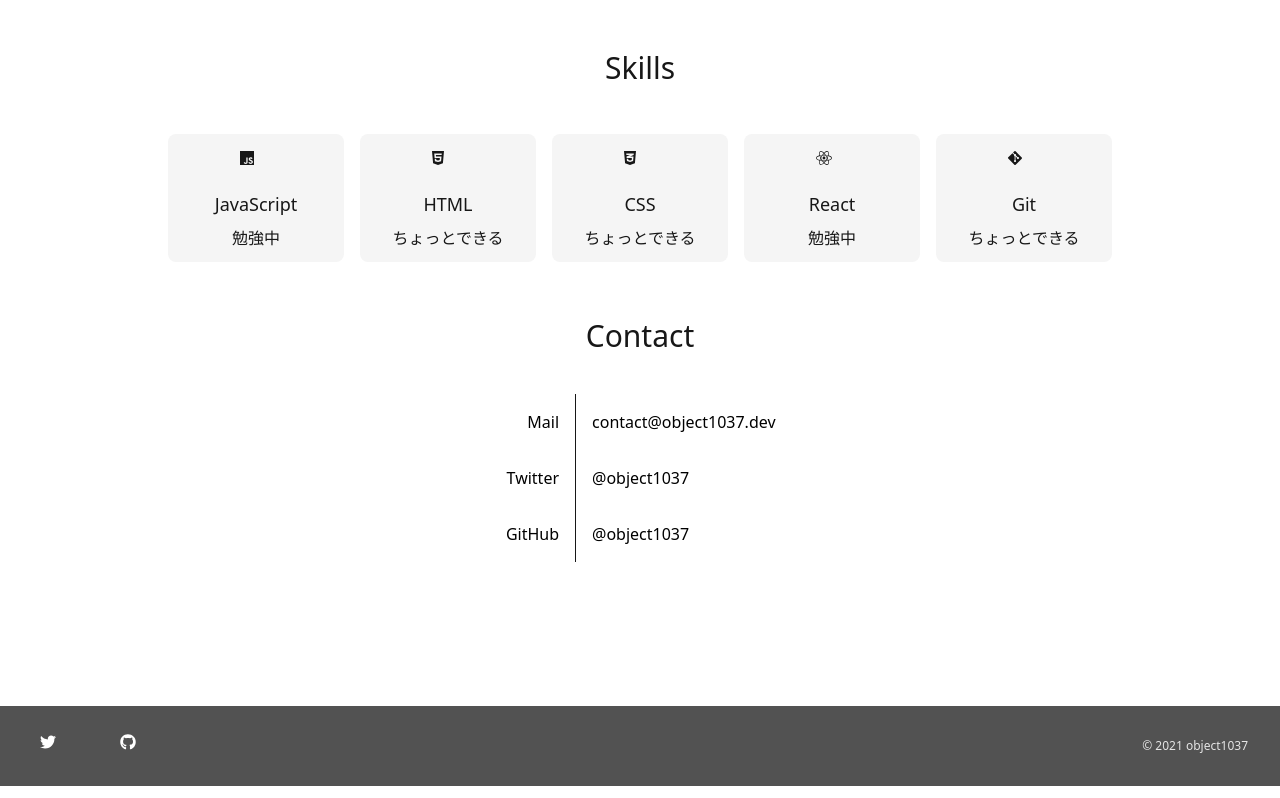
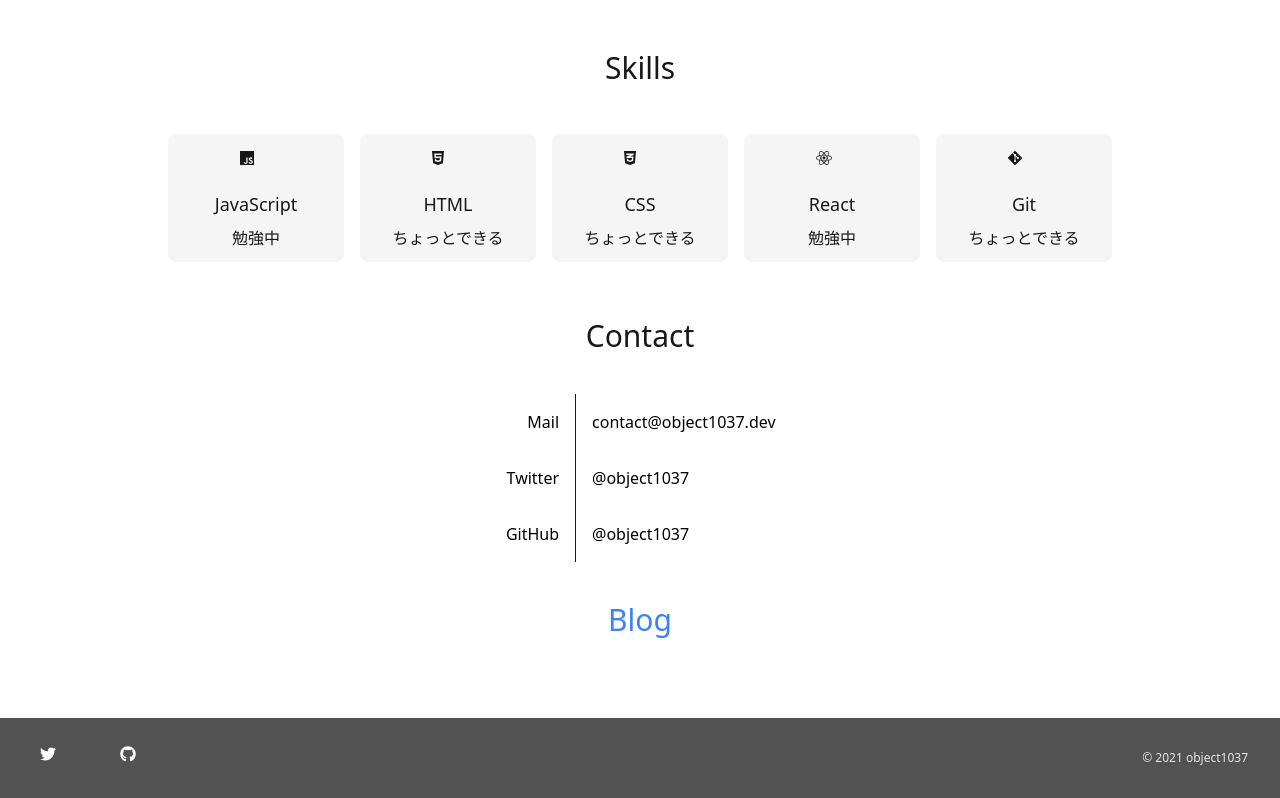
Before and after one commit to object1037/homepage, a Next.js app: page / in a window 1280 px wide. Shown: the part 750-1548 px from the top of the page. Built offline with nearby package versions, Linux system fonts and the light colour scheme.

Commit message:
add external-link component

```diff
--- /dev/null
+++ b/components/external-link.tsx
@@ -0,0 +1,11 @@
+export default function ELink({
+  displayName,
+  url
+}: {
+  displayName: string,
+  url: string
+}) {
+  return (
+    <a href={url} rel="noopener noreferrer" target="_blank" className="text-3xl text-center mx-auto text-Blue-500 dark:text-Blue-300 hover:underline">{displayName}</a>
+  )
+}
--- a/components/footer.tsx
+++ b/components/footer.tsx
@@ -2,7 +2,7 @@ import IconLink from './icon-link'
 
 export default function Footer() {
   return (
-    <footer className="flex flex-row items-center pl-4 bg-gray-600 h-20 relative w-screen mt-16">
+    <footer className="flex flex-row items-center pl-4 bg-gray-600 h-20 relative w-screen">
         <IconLink icon="twitter" link="https://twitter.com/object1037" />
         <IconLink icon="github" link="https://github.com/object1037" />
       <div className="absolute right-8 text-gray-200 font-light text-xs">&copy; 2021 object1037</div>
--- a/pages/index.tsx
+++ b/pages/index.tsx
@@ -3,6 +3,7 @@ import Header from '../components/header'
 import Footer from '../components/footer'
 import Section from '../components/section'
 import SkillCard from '../components/skill-card'
+import ELink from '../components/external-link'
 
 export default function Home() {
   return (
@@ -21,7 +22,7 @@ export default function Home() {
         <meta property="og:image" content="https://object1037.dev/_next/image?url=%2Fimages%2Fprofile.jpg&w=640&q=75" />
       </Head>
       <Header />
-      <main className="py-10">
+      <main className="pt-10 flex flex-col pb-20">
         <Section title="Profile">
           <div className="grid grid-cols-2 divide-gray-900 divide-x">
             <div>
@@ -65,6 +66,7 @@ export default function Home() {
             </div>
           </div>
         </Section>
+        <ELink displayName="Blog" url="https://blog.object1037.dev" />
       </main>
       <Footer />
     </>
```
